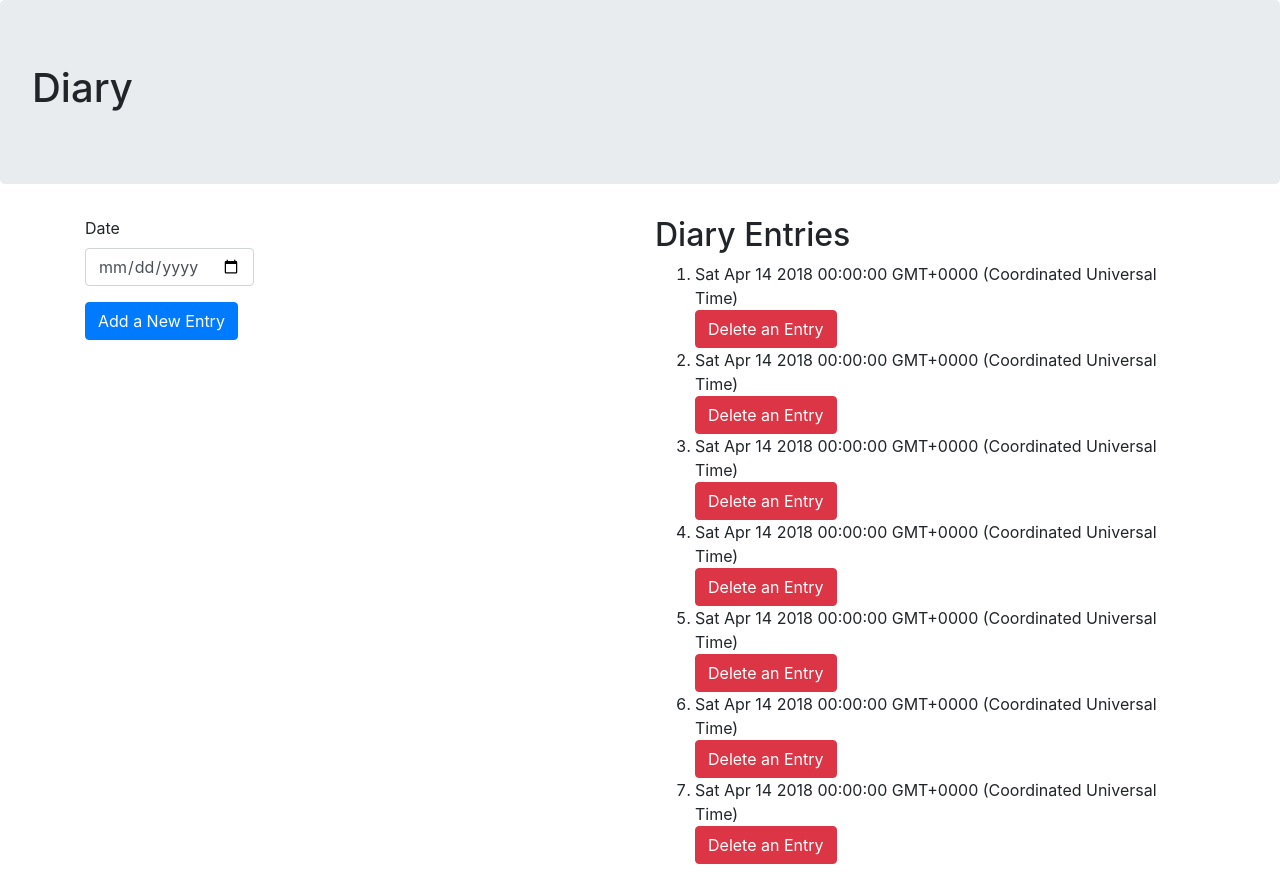
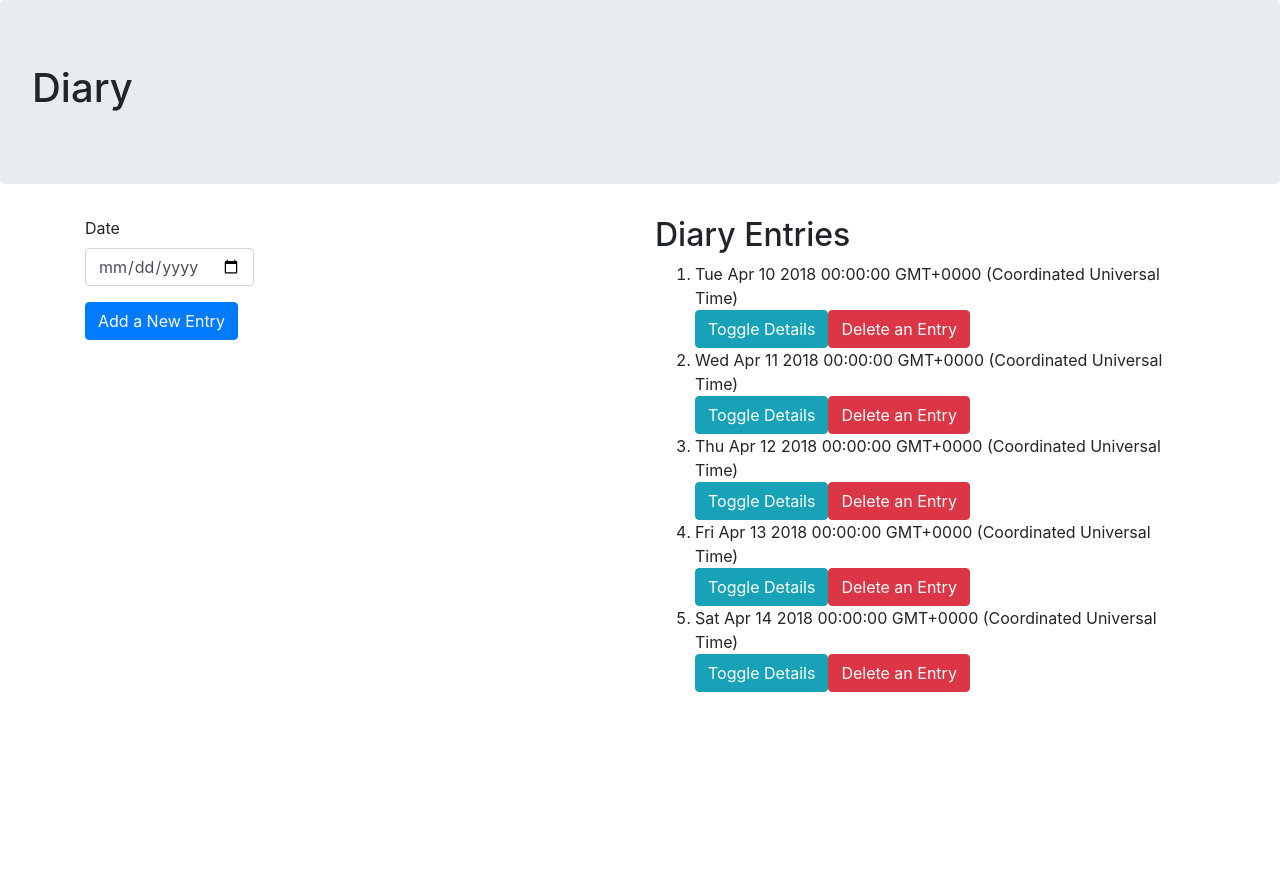
Before and after one commit to Sarah-Marion/Diary, an Angular app: page / in a window 1280 px wide. After the commit the page ends 800 px from the top, so only its background shows below. Built offline with nearby package versions, Linux system fonts and the light colour scheme; a web font is replaced by a local one.

Commit message:
Adding toggle to the Entries

```diff
--- a/src/app/diary-details/diary-details.component.html
+++ b/src/app/diary-details/diary-details.component.html
@@ -1,3 +1 @@
-<p>
-  diary-details works!
-</p>
+<p>{{diary.entry}}</p>
--- a/src/app/diary-details/diary-details.component.ts
+++ b/src/app/diary-details/diary-details.component.ts
@@ -1,4 +1,5 @@
-import { Component, OnInit } from '@angular/core';
+import { Component, OnInit, Input, Output, EventEmitter } from '@angular/core';
+import { Diary } from '../diary';
 
 @Component({
   selector: 'app-diary-details',
@@ -6,6 +7,8 @@ import { Component, OnInit } from '@angular/core';
   styleUrls: ['./diary-details.component.css']
 })
 export class DiaryDetailsComponent implements OnInit {
+  @Input() diary:Diary;
+  @Output() isComplete = new EventEmitter<boolean>();
 
   constructor() { }
 
--- a/src/app/diary-form/diary-form.component.ts
+++ b/src/app/diary-form/diary-form.component.ts
@@ -8,7 +8,7 @@ import {  Diary } from '../diary'
 })
 export class DiaryFormComponent implements OnInit {
 
-  newEntry = new Diary (0, new Date());
+  newEntry = new Diary (0, new Date(),"");
   @Output() addEntry = new EventEmitter<Diary>();
 
   submitEntry(){
--- a/src/app/diary.ts
+++ b/src/app/diary.ts
@@ -1,6 +1,7 @@
 export class Diary {
-    constructor (public id:number, public entryDate:Date){
-
+    public showEntry: boolean;
+    constructor (public id:number, public entryDate:Date, public entry:string){
+        this.showEntry=false;
     }
 
 }
--- a/src/app/diary/diary.component.html
+++ b/src/app/diary/diary.component.html
@@ -11,7 +11,8 @@
       <ol>
         <div *ngFor="let entry of diaries; let i = index">
           <li id="{{i}}">{{entry.entryDate}}</li>
-          <!-- <button class="btn btn-info" (click)='toggleDetails(i)'>Toggle Details</button> -->
+          <button class="btn btn-info" (click)='toggleDetails(i)'>Toggle Details</button>
+          <app-diary-details *ngIf="entry.showEntry" [diary]='entry'></app-diary-details>
           <button class="btn btn-danger" (click)='deleteEntry(true)'>Delete an Entry</button>
         </div>
       </ol>
--- a/src/app/diary/diary.component.ts
+++ b/src/app/diary/diary.component.ts
@@ -9,14 +9,16 @@ import {Diary} from '../diary'
 export class DiaryComponent implements OnInit {
 
   diaries =  [
-    new Diary(1, new Date(2018,3,14) ),
-    new Diary(2, new Date(2018, 3, 14) ),
-    new Diary(3, new Date(2018, 3, 14) ),
-    new Diary(4, new Date(2018, 3, 14) ),
-    new Diary(5, new Date(2018, 3, 14) ),
-    new Diary(6, new Date(2018, 3, 14) ),
-    new Diary(7, new Date(2018, 3, 14) ),
+    new Diary(1, new Date(2018,3,10), "Meeting at 10"),
+    new Diary(2, new Date(2018, 3, 11), "Lunch with John"),
+    new Diary(3, new Date(2018, 3, 12), "Swimming at the Tarven"),
+    new Diary(4, new Date(2018, 3, 13), "Gym at 6pm"),
+    new Diary(5, new Date(2018, 3, 14), "Conference at the Hilton at 10am"),
   ]
+
+  toggleDetails(index){
+    this.diaries[index].showEntry=!this.diaries[index].showEntry;
+  }
   deleteEntry(isComplete, index){
     if (isComplete){
       let toDelete=confirm(`Are you sure you want to delete this Entry?`)
```
